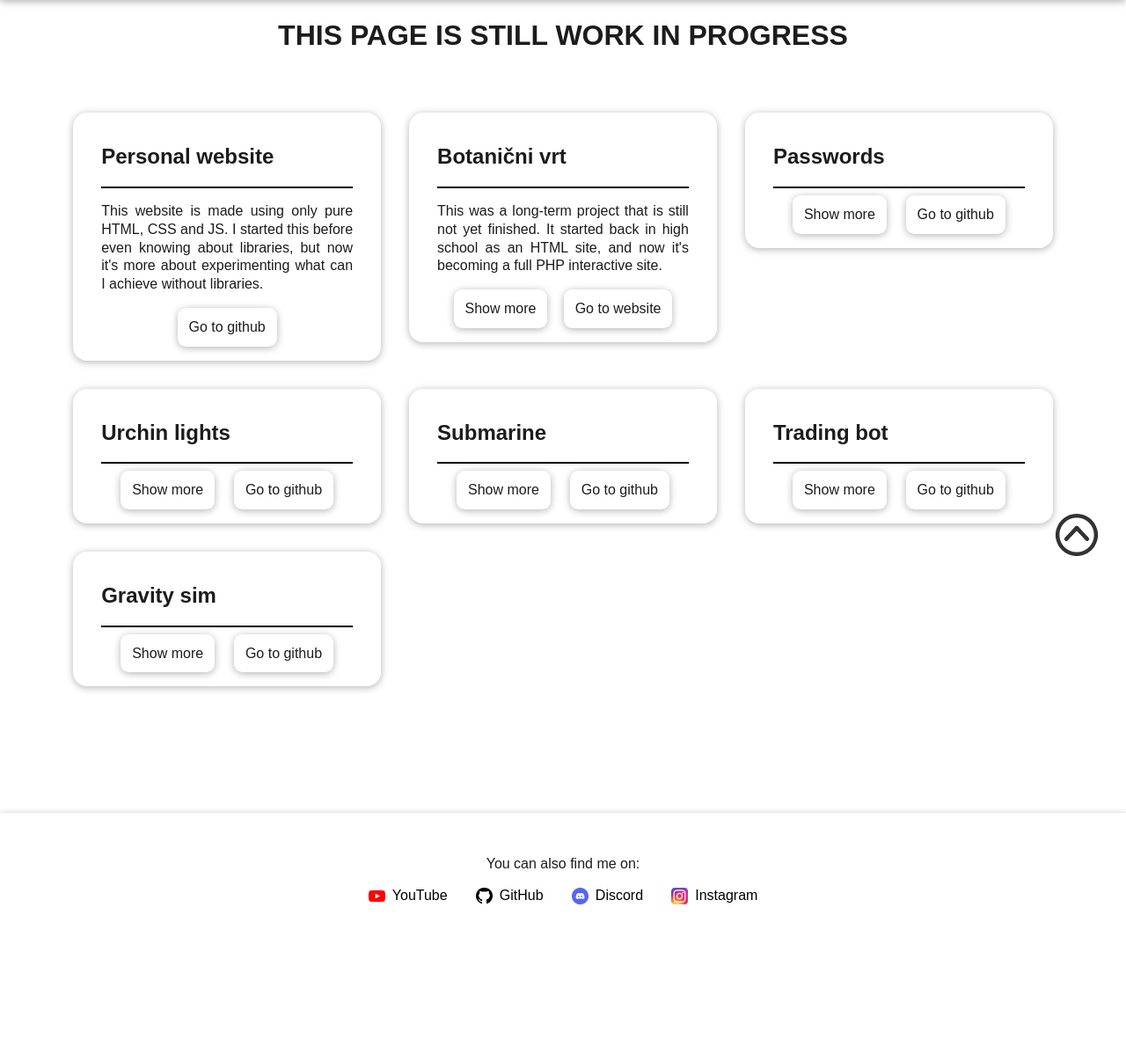
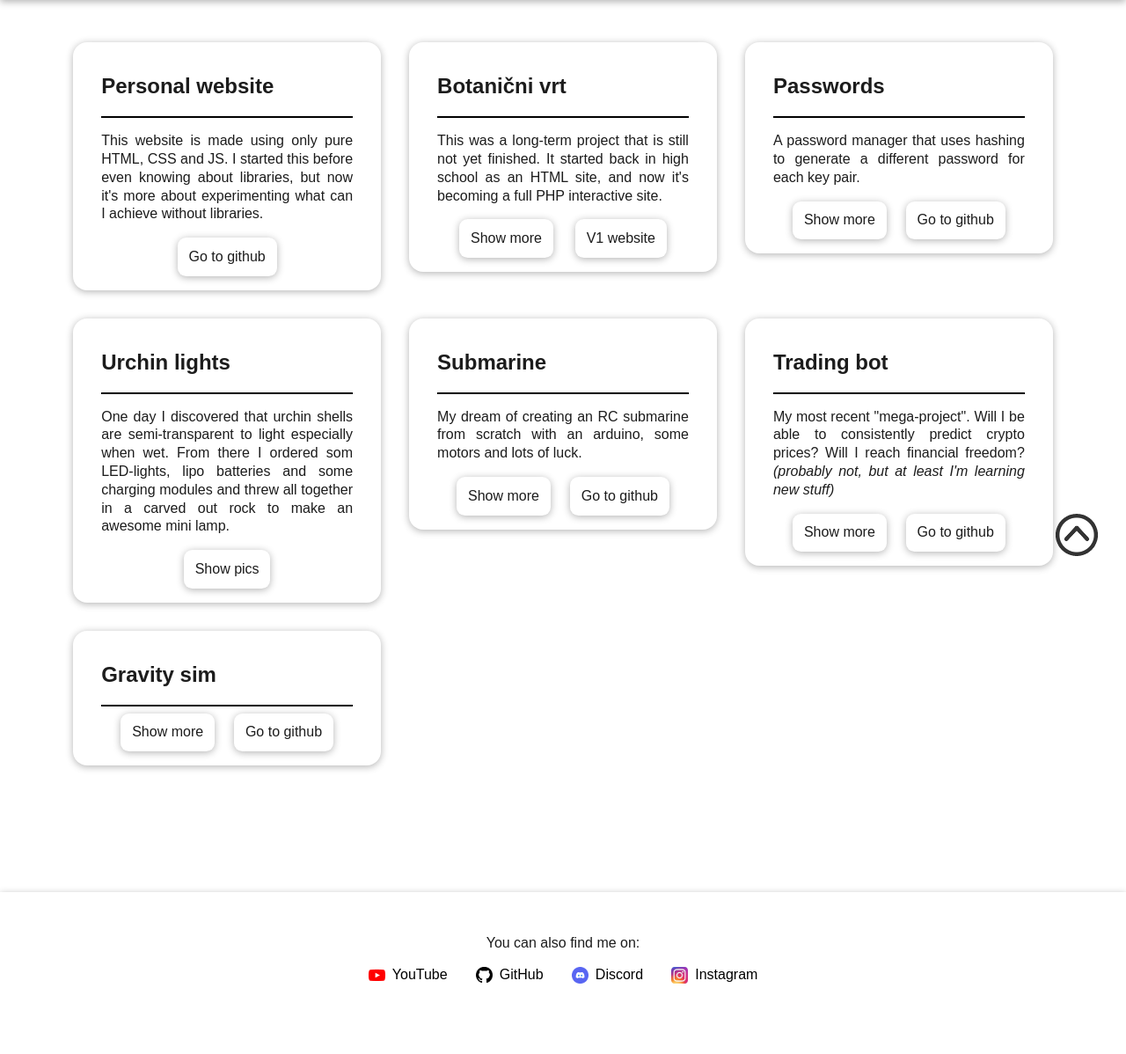
Before and after one commit to salamelek/personal_website, a PHP site: page /projects in a window 1280 px wide. Shown: the part 136-1334 px from the top of the page at 88% size. Before the commit the page ends 1164 px from the top, so only its background shows below. Run offline with PHP 8.4, Linux system fonts and the light colour scheme.

Commit message:
project cards writings

```diff
--- a/css/style.css
+++ b/css/style.css
@@ -151,7 +151,7 @@ nav {
     width: 50px;
     height: 50px;
     position: absolute;
-    background-image: url("../images/light_bulb_off.png");
+    background-image: url("../images/light_bulb.png");
     background-repeat: round;
     background-color: rgba(0, 0, 0, 0);
     right: 1em;
--- a/projects/index.html
+++ b/projects/index.html
@@ -45,9 +45,12 @@
         </div>
     </nav>
 
+    <!-- not anymore I hope -->
+    <!--
     <div class="work-in-progress">
         <h1>THIS PAGE IS STILL WORK IN PROGRESS</h1>
     </div>
+    -->
 
     <main class="">
         <div class="project-cards-container">
@@ -88,7 +91,15 @@
                             script for a js one. I was also sick of copy-pasting everything, so I tried to use php just to use
                             the "include" command.<br>
                             It was a much better alternative than v1, but it never really worked properly. That's why I
-                            started working on v3, but never actually finished it.
+                            started working on v3, but never actually finished it.<br>
+                            <a
+                                href="https://salamelek.rikis.net/testpage/botanicni_vrt2/"
+                                class="visible-link"
+                            >[V2 website]</a>,
+                            <a
+                                    href="https://github.com/salamelek/botanicni_vrt_2/"
+                                    class="visible-link"
+                            >[V2 GitHub]</a>
                         </p>
                         <p>
                             The big thing about v3 is that it has its own MySQL database, and it all works with php on
@@ -97,52 +108,146 @@
                             is why I created from scratch a whole system of users that can edit, add and delete plant
                             entries. I didn't use any frameworks, so I'm pretty sure that with some simple SQL injection
                             attacks the whole database would be gone, but my hope is that no one cares that much about a
-                            random plant site.
+                            random plant site.<br>
+                            <a
+                                    href="https://salamelek.rikis.net/testpage/botanicni3/"
+                                    class="visible-link"
+                            >[V3 website]</a>,
+                            <a
+                                    href="https://github.com/salamelek/botanicni_3/"
+                                    class="visible-link"
+                            >[V3 GitHub]</a>
                         </p>
                     </div>
                 </div>
                 <div class="options-wrapper">
-                    <a class="shadow link-button" onclick="showMore(this)">Show more</a>
-                    <a class="shadow link-button" href="https://salamelek.rikis.net/botanicni_vrt/">Go to website</a>
+                    <a class="shadow link-button" href="#botanicni-vrt-1" onclick="showMore(this)">Show more</a>
+                    <a class="shadow link-button" href="https://salamelek.rikis.net/botanicni_vrt/">V1 website</a>
                 </div>
             </div>
 
-            <div class="project-card shadow">
+            <div class="project-card shadow" id="passwords">
                 <h2>Passwords</h2>
                 <hr>
-                <div class="content-wrapper"></div>
+                <div class="content-wrapper">
+                    <div class="preview">
+                        <p>
+                            A password manager that uses hashing to generate a different password for each key pair.
+                        </p>
+                    </div>
+                    <div class="show-more hidden">
+                        <p>
+                            I never actually used this, but it was a fun project.
+                            It uses a pair of secret and public key to generate the password for any account. The secret
+                            key is the keyring password, while the public key is the name of the application of the account.
+                            The program spews out a different password for every key pair with the help of hashing.
+                        </p>
+                        <p>
+                            While the Python version worked fine, it was very inconvenient to use. That's why I made a
+                            <a href="https://salamelek.rikis.net/password" class="visible-link">web version</a> and
+                            later also the browser plugin version (I didn't bother putting it on the web store though).
+                        </p>
+                    </div>
+                </div>
                 <div class="options-wrapper">
-                    <a class="shadow link-button" href="">Show more</a>
+                    <a class="shadow link-button" href="#passwords" onclick="showMore(this)">Show more</a>
                     <a class="shadow link-button" href="">Go to github</a>
                 </div>
             </div>
 
-            <div class="project-card shadow">
+            <div class="project-card shadow" id="urchin-lights">
                 <h2>Urchin lights</h2>
                 <hr>
-                <div class="content-wrapper"></div>
+                <div class="content-wrapper">
+                    <div class="preview">
+                        <p>
+                            One day I discovered that urchin shells are semi-transparent to light especially when wet.
+                            From there I ordered som LED-lights, lipo batteries and some charging modules and threw all
+                            together in a carved out rock to make an awesome mini lamp.
+                        </p>
+                    </div>
+                    <div class="show-more hidden">
+                        <p>
+                            Since there is not much explaining to do, here are some pictures:
+                        </p>
+
+                        <p>
+                            Actually I still have to take and upload the pictures, so have a smiley face instead :D
+                        </p>
+                    </div>
+                </div>
                 <div class="options-wrapper">
-                    <a class="shadow link-button" href="">Show more</a>
-                    <a class="shadow link-button" href="">Go to github</a>
+                    <a class="shadow link-button" href="#urchin-lights" onclick="showMore(this)">Show pics</a>
                 </div>
             </div>
 
             <div class="project-card shadow" id="submarine">
                 <h2>Submarine</h2>
                 <hr>
-                <div class="content-wrapper"></div>
+                <div class="content-wrapper">
+                    <div class="preview">
+                        <p>
+                            My dream of creating an RC submarine from scratch with an arduino, some motors and lots of
+                            luck.
+                        </p>
+                    </div>
+                    <div class="show-more hidden">
+                        <p>
+                            The plan is to have a submarine controlled from my pc on land via an RF24 module for
+                            arduino. I made a Python script that captures keyboard or joystick events and sends them
+                            to an arduino nano via USB that in turn transmits via RF24 to the submarine antenna, where
+                            a second arduino translates the packets and controls the submarine.
+                        </p>
+                        <p>
+                            Like any other RC submarine, I can't just rely on wireless communication, since 2.4GhZ waves
+                            barely penetrate water. My plan is to tether the sub to a floating antenna that will get all
+                            the signals, while allowing the submarine all the wanted mobility.
+                        </p>
+                        <p>
+                            Besides the basic movement functions I also want to add an FPV camera, so I can see live
+                            where it's going on my computer screen.
+                        </p>
+                        <p>
+                            For now the project is stuck on the ballast design, but I think that eventually it will be
+                            done.
+                        </p>
+                    </div>
+                </div>
                 <div class="options-wrapper">
-                    <a class="shadow link-button" href="">Show more</a>
-                    <a class="shadow link-button" href="">Go to github</a>
+                    <a class="shadow link-button" href="#submarine" onclick="showMore(this)">Show more</a>
+                    <a class="shadow link-button" href="https://github.com/salamelek/submarine">Go to github</a>
                 </div>
             </div>
 
-            <div class="project-card shadow">
+            <div class="project-card shadow" id="trading-bot">
                 <h2>Trading bot</h2>
                 <hr>
-                <div class="content-wrapper"></div>
+                <div class="content-wrapper">
+                    <div class="preview">
+                        <p>
+                            My most recent "mega-project". Will I be able to consistently predict crypto prices? Will I
+                            reach financial freedom? <i>(probably not, but at least I'm learning new stuff)</i>
+                        </p>
+                    </div>
+                    <div class="show-more hidden">
+                        <p>
+                            It all started back in 2018, when I made a rudimentary Python script that connected to a
+                            broker's API and bought and sold crypto based on a questionable strategy found online in
+                            about 5 minutes. As expected, it did not perform well.
+                        </p>
+                        <p>
+                            After some time I revisited the idea, but this time I wanted to implement it using AI. So
+                            like any good programmer would do (sarcasm), I just jumped into programming without even
+                            planning. I tried deep q-learning and KNN too, but soon I realised that it was a bit more
+                            complicated than I thought.
+                        </p>
+                        <p>
+                            At this point the repo was (and still is) a total mess.
+                        </p>
+                    </div>
+                </div>
                 <div class="options-wrapper">
-                    <a class="shadow link-button" href="">Show more</a>
+                    <a class="shadow link-button" href="#trading-bot" onclick="showMore(this)">Show more</a>
                     <a class="shadow link-button" href="">Go to github</a>
                 </div>
             </div>
@@ -150,9 +255,16 @@
             <div class="project-card shadow">
                 <h2>Gravity sim</h2>
                 <hr>
-                <div class="content-wrapper"></div>
+                <div class="content-wrapper">
+                    <div class="preview">
+
+                    </div>
+                    <div class="show-more hidden">
+
+                    </div>
+                </div>
                 <div class="options-wrapper">
-                    <a class="shadow link-button" href="">Show more</a>
+                    <a class="shadow link-button" onclick="showMore(this)">Show more</a>
                     <a class="shadow link-button" href="">Go to github</a>
                 </div>
             </div>
```
Also changed, not shown: images/light_bulb.png (renamed from images/light_bulb_off.png), images/light_bulb_on.png (deleted), images/test_gif.gif (deleted).
